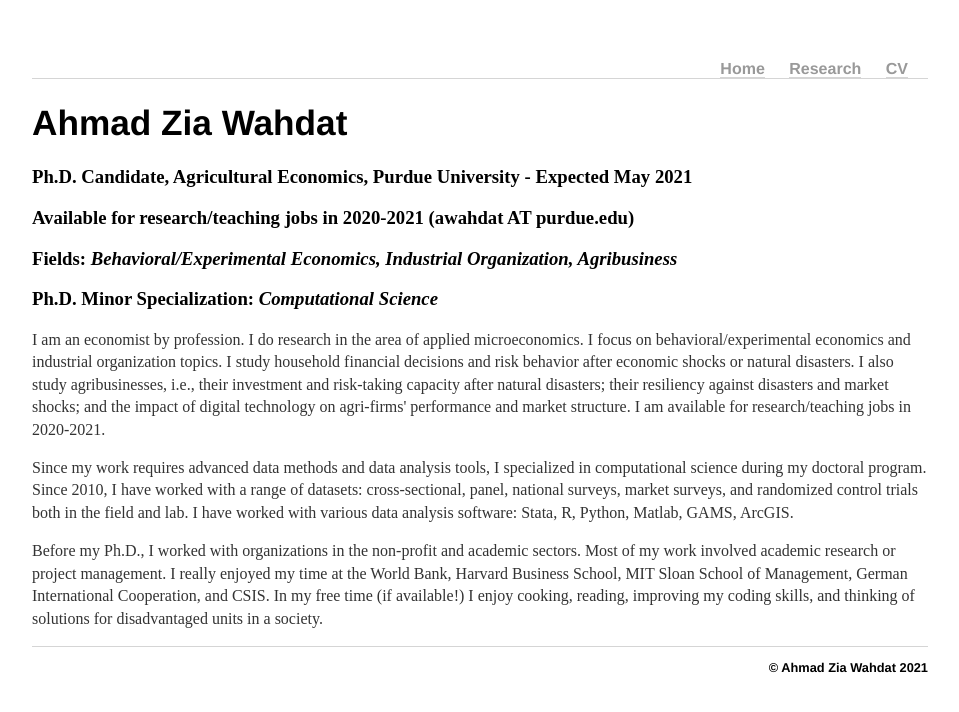
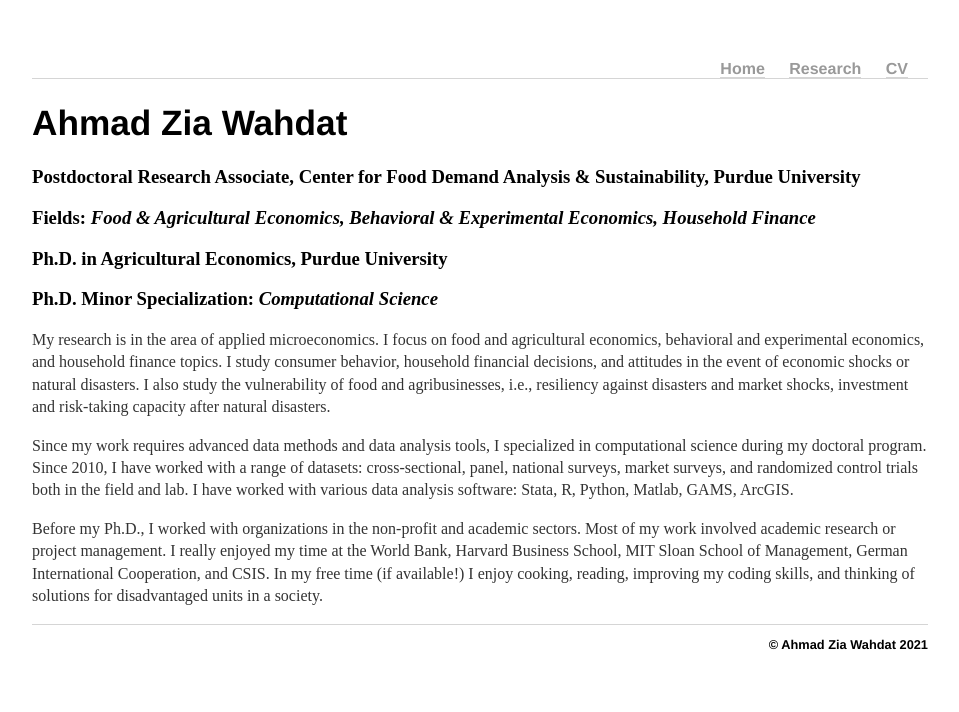
Before and after one commit to awahdat/webpage, a Jekyll site: the page built from home/index.html, in a window 1280 px wide. Shown: the top 712 px of the page, without its empty margins (160-1119 px from the left). Built offline with Jekyll 4.4.1, drawn with Linux system fonts in a browser that asks for light colours.

Commit message:
Update index.html

```diff
--- a/home/index.html
+++ b/home/index.html
@@ -4,16 +4,17 @@ title: Ahmad Zia Wahdat
 ---
 <div class="blurb">
 	<h1>Ahmad Zia Wahdat</h1>
-			<h3>Ph.D. Candidate, Agricultural Economics, Purdue University - Expected May 2021</h3>
-			<h3>Available for research/teaching jobs in 2020-2021 (awahdat AT purdue.edu)</h3>
-			<h3>Fields: <em>Behavioral/Experimental Economics, Industrial Organization, Agribusiness</em></h3>
+			<h3>Postdoctoral Research Associate, Center for Food Demand Analysis & Sustainability, Purdue University</h3>
+			<!-- <h3>Available for research/teaching jobs in 2020-2021 (awahdat AT purdue.edu)</h3> -->
+			<h3>Fields: <em>Food & Agricultural Economics, Behavioral & Experimental Economics, Household Finance</em></h3>
+			<h3>Ph.D. in Agricultural Economics, Purdue University</em></h3>
 			<h3>Ph.D. Minor Specialization: <em>Computational Science</em></h3>
 
-	<p>I am an economist by profession. I do research in the area of applied microeconomics. I focus on behavioral/experimental
-	economics and industrial organization topics.
-        I study household financial decisions and risk behavior after economic shocks or natural disasters.
-        I also study agribusinesses, i.e., their investment and risk-taking capacity after natural disasters; their resiliency against disasters and market shocks;
-        and the impact of digital technology on agri-firms' performance and market structure. I am available for research/teaching jobs in 2020-2021.</p>
+	<p>My research is in the area of applied microeconomics. I focus on food and agricultural economics, behavioral and experimental
+	economics, and household finance topics.
+        I study consumer behavior, household financial decisions, and attitudes in the event of economic shocks or natural disasters.
+        I also study the vulnerability of food and agribusinesses, i.e., resiliency against disasters and market shocks,
+	investment and risk-taking capacity after natural disasters.</p>
 
         <p>Since my work requires advanced data methods and data analysis tools, I specialized in computational science during my doctoral program.
         Since 2010, I have worked with a range of datasets: cross-sectional, panel, national surveys, market surveys, and randomized control trials both in the field and lab.
```
